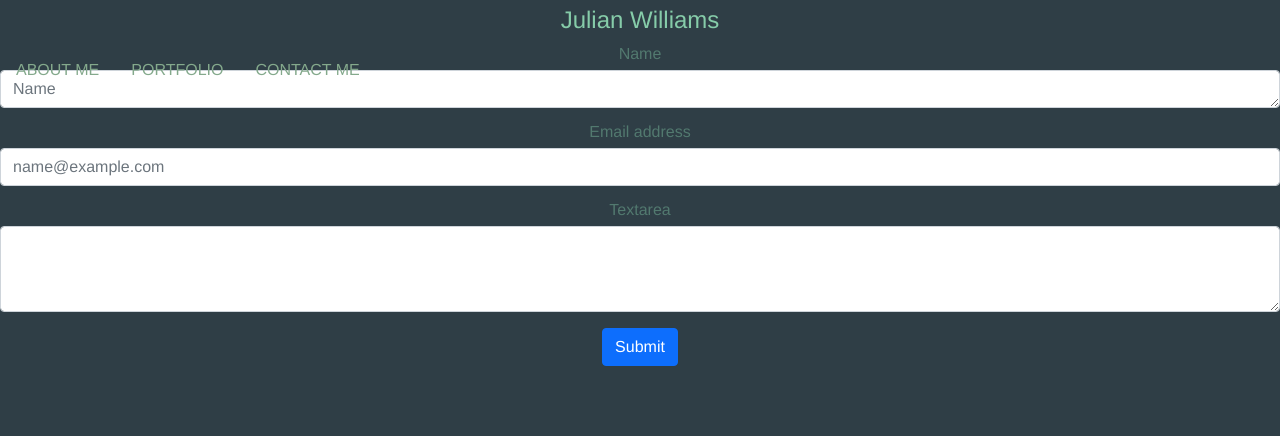
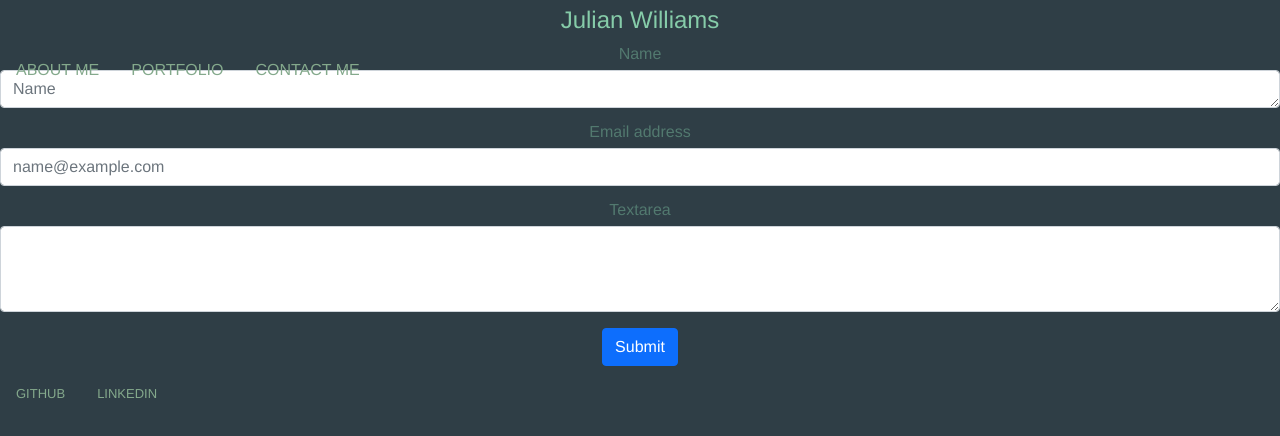
Before and after one commit to LordLowdar/reactportfol, a React (Create React App) app: page /contact in a window 1280 px wide. Shown: the top 436 px of the page. Built offline with nearby package versions, Linux system fonts and the light colour scheme; the HTML template or start-up script is replaced by a standard one.

Commit message:
added some footer

```diff
--- a/src/App.js
+++ b/src/App.js
@@ -5,7 +5,6 @@ import Contact from './components/Contact';
 import Footer from './components/Footer';
 import Header from './components/Header';
 import Resume from './components/Resume';
-import Divide from './components/Divide';
 import Portfolio from './components/Portfolio';
 
 function App() {
@@ -20,7 +19,7 @@ function App() {
           <Route path="/portfolio" element={<Portfolio />} />
           <Route path="/contact" element={<Contact />} />
         </Routes>
-        {/* <Footer /> */}
+        <Footer />
       </Router>
     </>
   );
--- a/src/components/Footer.js
+++ b/src/components/Footer.js
@@ -0,0 +1,23 @@
+import React from 'react';
+import '../style.css';
+
+function Footer() {
+  return (
+    <div>
+      <nav className="footer">
+        <ul className="footerUl">
+          <li>
+            <a href="https://github.com/LordLowdar">Github</a>
+          </li>
+          <li>
+            <a href="https://www.linkedin.com/in/julian-williams-413713213/">
+              LinkedIn
+            </a>
+          </li>
+        </ul>
+      </nav>
+    </div>
+  );
+}
+
+export default Footer;
--- a/src/components/Header.js
+++ b/src/components/Header.js
@@ -8,7 +8,7 @@ function Header() {
       <div>
         <div>
           <nav class>
-            <ul>
+            <ul className="headerUl">
               <li>
                 <a href="about">About Me</a>
               </li>
--- a/src/style.css
+++ b/src/style.css
@@ -142,6 +142,24 @@ nav {
   font-style: italic;
   color: var(--fun-font);
 }
+.footer {
+  margin-top: auto;
+  flex-flow: row wrap;
+  width: 100%;
+  text-align: center;
+  color: var(--main-color);
+  background: var(--nav-stag);
+  font-size: 13px;
+}
+
+footerUl {
+  display: flex;
+  flex-flow: row nowrap;
+  padding: 0;
+  gap: 2rem;
+  justify-content: center;
+  list-style-type: none;
+}
 
 input[type='text'] {
   background-color: var(--nav-stag);
```
Also changed, not shown: 1 other file (tests, documents, lock files or other folders).
